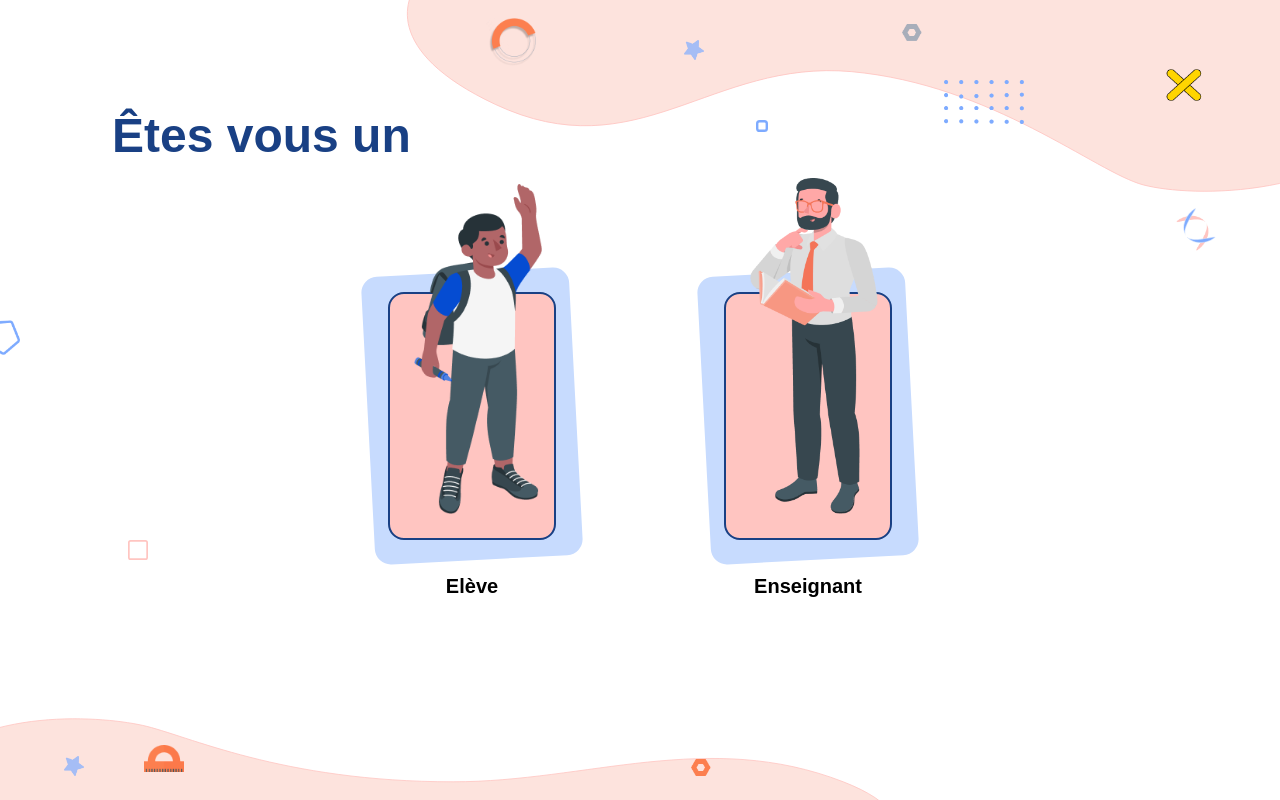
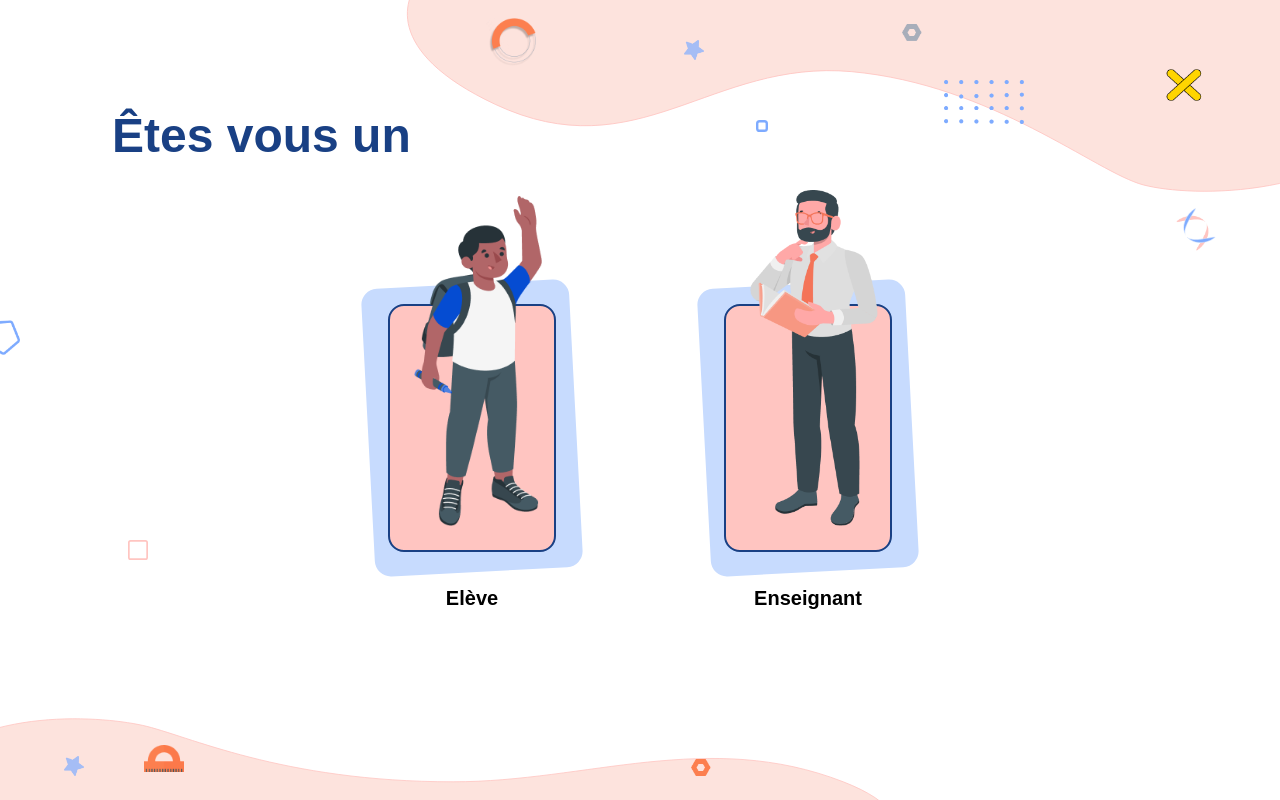
Before and after one commit to Abdelalim03/Projet2CP, a React (Create React App) app: page / in a window 1280 px wide. Built offline with nearby package versions, Linux system fonts and the light colour scheme; the HTML template or start-up script is replaced by a standard one; a web font is replaced by a local one.

Commit message:
fix feature

```diff
--- a/src/pages/EtesVous/EtesVous.js
+++ b/src/pages/EtesVous/EtesVous.js
@@ -9,7 +9,7 @@ function EtesVous() {
     <div className="relative w-screen h-screen ">
       <Absolute />
       <h1 className="main-title">Êtes vous un</h1>
-      <div class="flex gap-32 justify-center">
+      <div class="flex mt-3 gap-32 justify-center">
         <Link to="/nom">
             <Card path="/etesvous/Eleve.png" scale="scale-100" name="Elève" />
         </Link>
```
